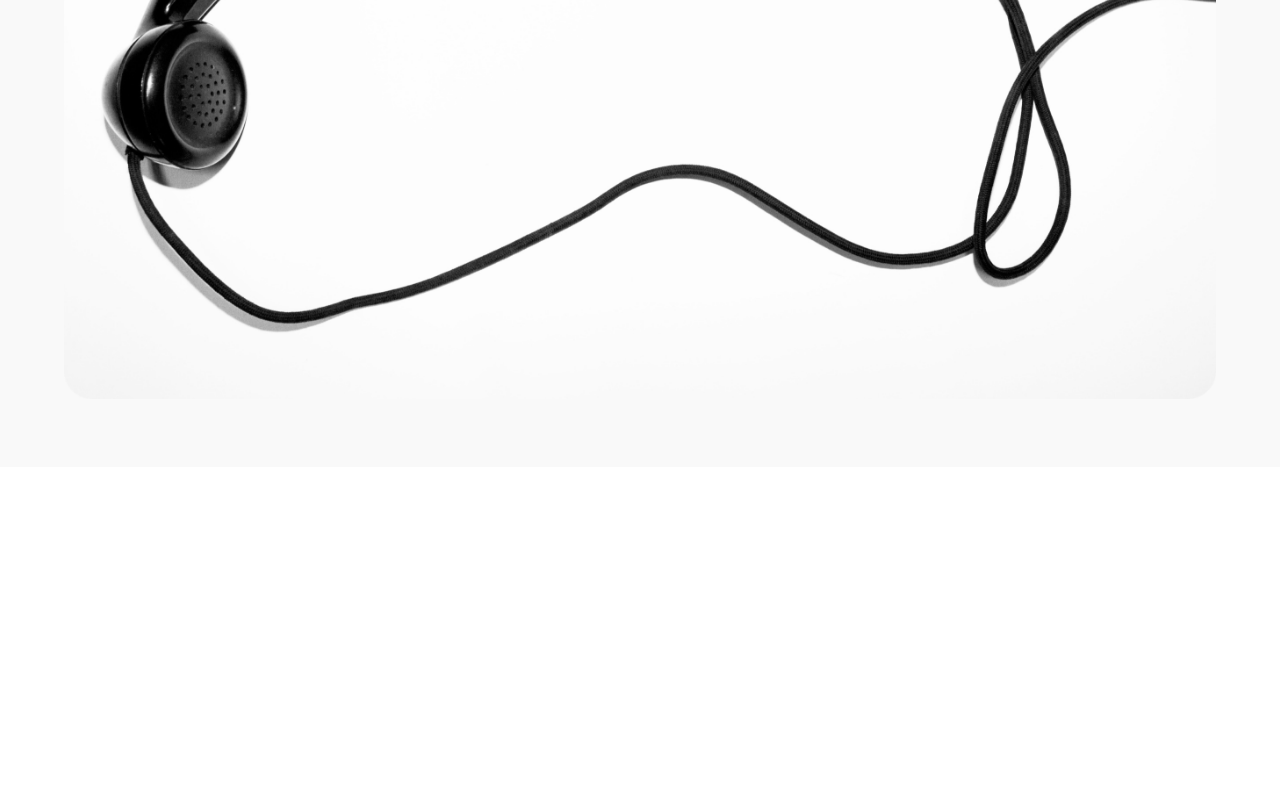
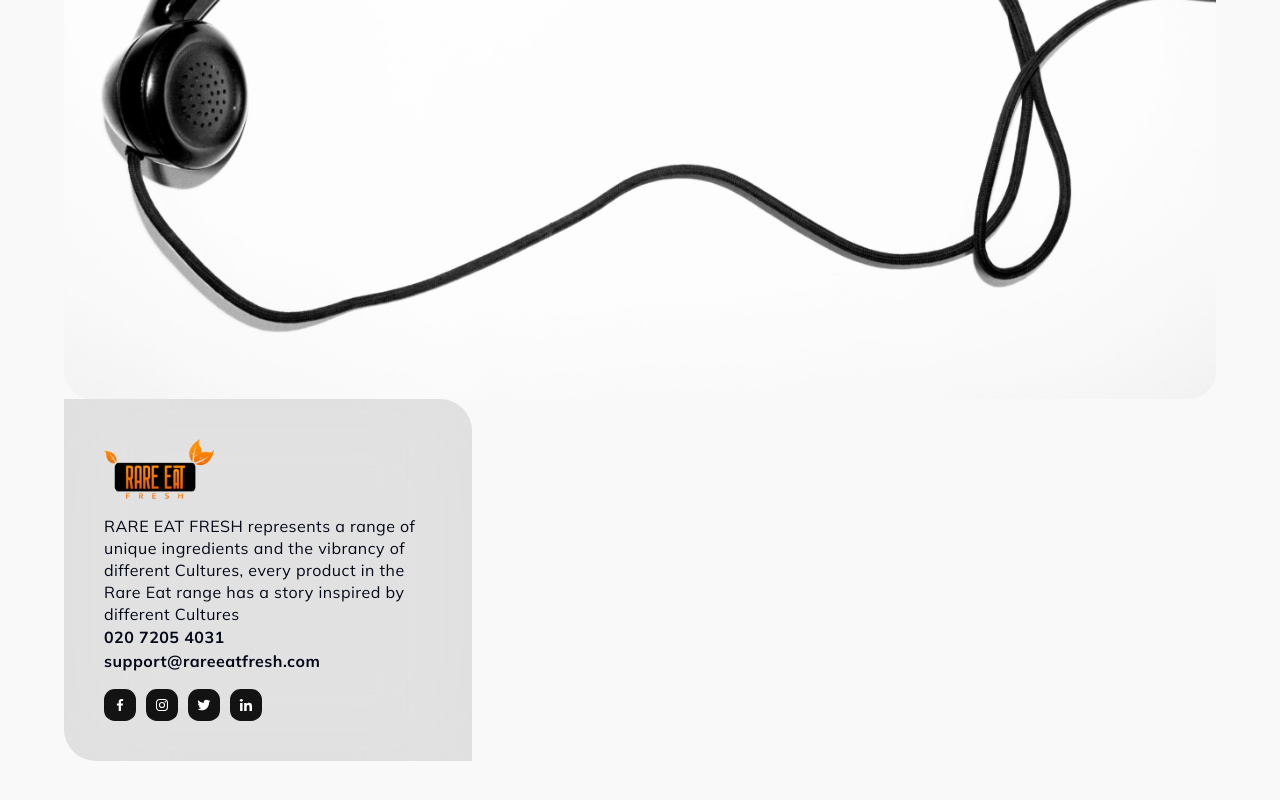
Before and after one commit to ProfessorDy/assessment, a Next.js app: page / in a window 1280 px wide. Shown: the part 432-1232 px from the top of the page. Before the commit the page ends 899 px from the top, so only its background shows below. Built offline with nearby package versions, Linux system fonts and the light colour scheme.

Commit message:
Add socials

```diff
--- a/app/page.tsx
+++ b/app/page.tsx
@@ -1,5 +1,10 @@
+import { Socials } from '@/components/Socials'
 import Container from '@/components/ui/container'
 import background from '@/public/image/frame.png'
+import logo from "@/public/Logo Crop 2.png"
+
+
+
 import Image from 'next/image'
 
 export default function Home() {
@@ -10,7 +15,23 @@ export default function Home() {
           <Image
             src={background}
             alt='telephone' />
+          <article className='p-6 sm:p-10 backdrop-blur-[50px] bg-[#131313]/10 flex flex-col justify-center gap-4 rounded-tr-[2rem] rounded-bl-[2rem] sm:max-w-[25.5rem]'>
+            <Image
+              src={logo}
+              alt='Logo'
+              width={110}
+            />
+            <div className='text-base font-normal leading-[1.375rem] tracking-[0.03rem] '>
+              <p>
+                RARE EAT FRESH represents a range of unique ingredients and the vibrancy of different Cultures, every product in the Rare Eat range has a story inspired by different Cultures
+              </p>
+              <p className='font-bold leading-normal'>020 7205 4031</p>
+              <p className='font-bold leading-normal'>support@rareeatfresh.com</p>
 
+            </div>
+            <Socials main={true} />
+
+          </article>
         </div>
       </Container>
     </main>
--- /dev/null
+++ b/components/Socials.tsx
@@ -0,0 +1,40 @@
+import { BiLogoFacebook, BiLogoTwitter, BiLogoLinkedin, BiLogoInstagram } from 'react-icons/bi'
+import { BsInstagram } from 'react-icons/bs'
+
+export const Socials = ({ main }: { main: boolean }) => {
+    return (
+        < >
+            {
+                main
+                    ? <div className="flex gap-[.62rem]">
+                        <div className='grid place-items-center bg-[#131313] w-8 aspect-square rounded-[10.7px]'>
+                            <BiLogoFacebook color="white" />
+                        </div>
+                        <div className='grid place-items-center bg-[#131313] w-8 aspect-square rounded-[10.7px]'>
+                            <BiLogoInstagram color="white" />
+                        </div>
+                        <div className='grid place-items-center bg-[#131313] w-8 aspect-square rounded-[10.7px]'>
+                            <BiLogoTwitter color="white" />
+                        </div>
+                        <div className='grid place-items-center bg-[#131313] w-8 aspect-square rounded-[10.7px]'>
+                            <BiLogoLinkedin color="white" />
+                        </div>
+                    </div>
+                    : <div className="flex gap-[.62rem]">
+                        <div className='grid place-items-center bg-white w-8 aspect-square rounded-[10.7px]'>
+                            <BiLogoFacebook color="black" />
+                        </div>
+                        <div className='grid place-items-center bg-white w-8 aspect-square rounded-[10.7px]'>
+                            <BiLogoInstagram color="black" />
+                        </div>
+                        <div className='grid place-items-center bg-white w-8 aspect-square rounded-[10.7px]'>
+                            <BiLogoTwitter color="black" />
+                        </div>
+                        <div className='grid place-items-center bg-white w-8 aspect-square rounded-[10.7px]'>
+                            <BiLogoLinkedin color="black" />
+                        </div>
+                    </div>
+            }
+        </>
+    )
+}
```
